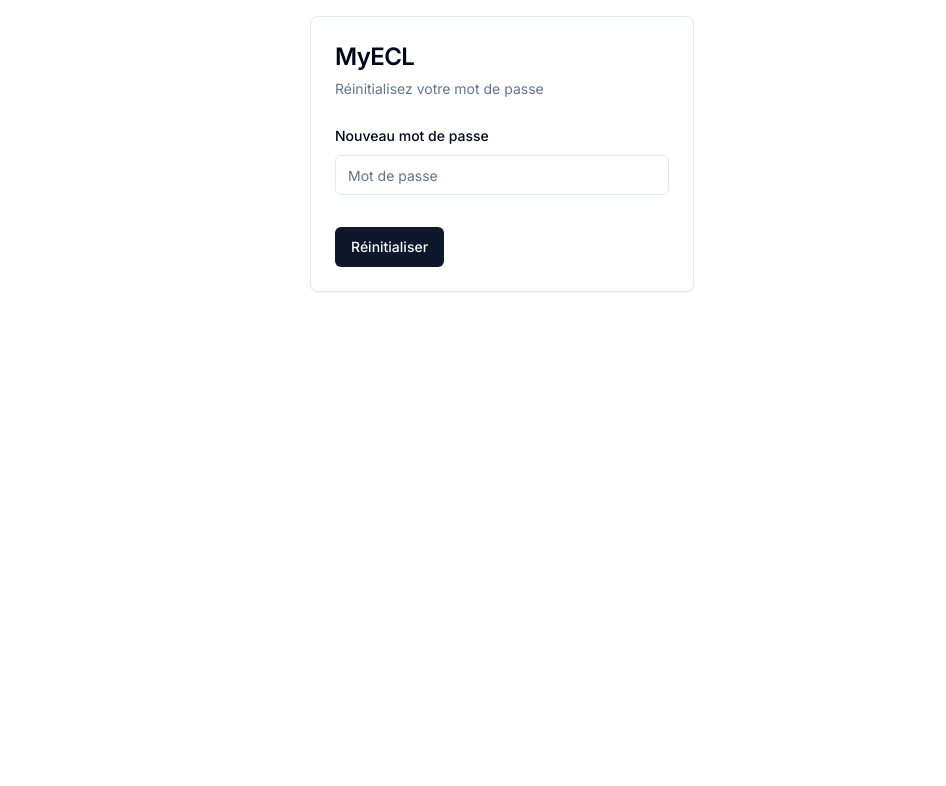
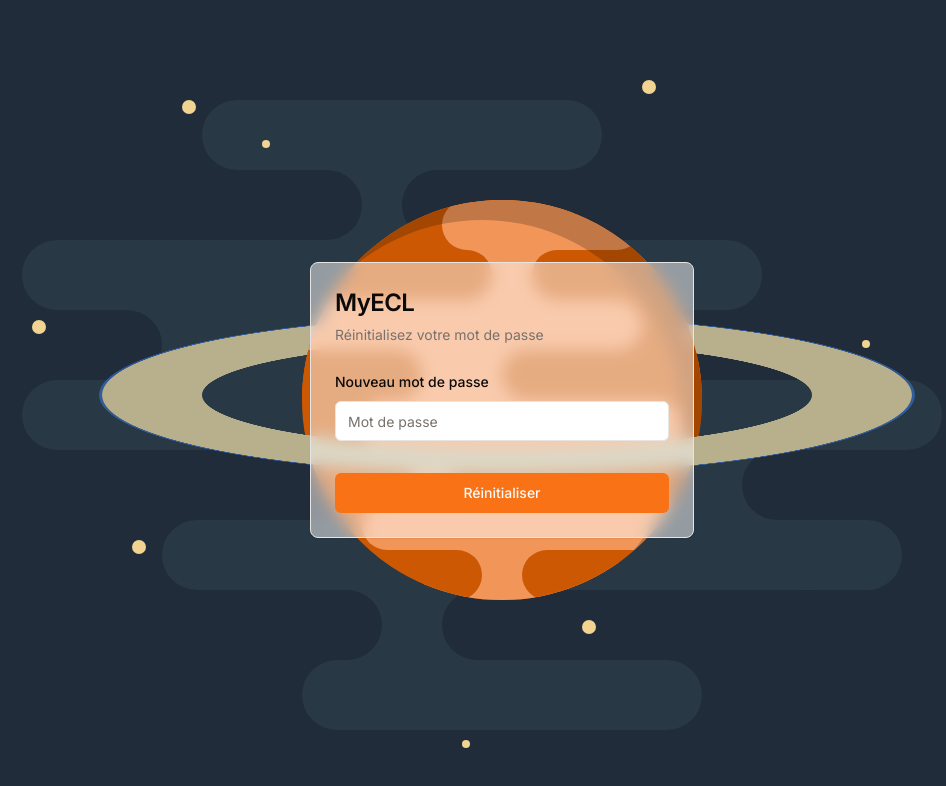
Before and after one commit to aeecleclair/CalypSSO, a Next.js app: page /calypsso/reset-password in a window 1280 px wide. Shown: the top 786 px of the page, without its empty margins (138-1084 px from the left). Built offline with nearby package versions, Linux system fonts and the light colour scheme.

Commit message:
feat: UI improvement

```diff
--- a/src/app/globals.css
+++ b/src/app/globals.css
@@ -5,64 +5,47 @@
 @layer base {
   :root {
     --background: 0 0% 100%;
-    --foreground: 222.2 84% 4.9%;
-
+    --foreground: 20 14.3% 4.1%;
     --card: 0 0% 100%;
-    --card-foreground: 222.2 84% 4.9%;
-
+    --card-foreground: 20 14.3% 4.1%;
     --popover: 0 0% 100%;
-    --popover-foreground: 222.2 84% 4.9%;
-
-    --primary: 222.2 47.4% 11.2%;
-    --primary-foreground: 210 40% 98%;
-
-    --secondary: 210 40% 96.1%;
-    --secondary-foreground: 222.2 47.4% 11.2%;
-
-    --muted: 210 40% 96.1%;
-    --muted-foreground: 215.4 16.3% 46.9%;
-
-    --accent: 210 40% 96.1%;
-    --accent-foreground: 222.2 47.4% 11.2%;
-
+    --popover-foreground: 20 14.3% 4.1%;
+    --primary: 24.6 95% 53.1%;
+    --primary-foreground: 60 9.1% 97.8%;
+    --secondary: 60 4.8% 95.9%;
+    --secondary-foreground: 24 9.8% 10%;
+    --muted: 60 4.8% 95.9%;
+    --muted-foreground: 25 5.3% 44.7%;
+    --accent: 60 4.8% 95.9%;
+    --accent-foreground: 24 9.8% 10%;
     --destructive: 0 84.2% 60.2%;
-    --destructive-foreground: 210 40% 98%;
-
-    --border: 214.3 31.8% 91.4%;
-    --input: 214.3 31.8% 91.4%;
-    --ring: 222.2 84% 4.9%;
-
+    --destructive-foreground: 60 9.1% 97.8%;
+    --border: 20 5.9% 90%;
+    --input: 20 5.9% 90%;
+    --ring: 24.6 95% 53.1%;
     --radius: 0.5rem;
   }
 
   .dark {
-    --background: 222.2 84% 4.9%;
-    --foreground: 210 40% 98%;
-
-    --card: 222.2 84% 4.9%;
-    --card-foreground: 210 40% 98%;
-
-    --popover: 222.2 84% 4.9%;
-    --popover-foreground: 210 40% 98%;
-
-    --primary: 210 40% 98%;
-    --primary-foreground: 222.2 47.4% 11.2%;
-
-    --secondary: 217.2 32.6% 17.5%;
-    --secondary-foreground: 210 40% 98%;
-
-    --muted: 217.2 32.6% 17.5%;
-    --muted-foreground: 215 20.2% 65.1%;
-
-    --accent: 217.2 32.6% 17.5%;
-    --accent-foreground: 210 40% 98%;
-
-    --destructive: 0 62.8% 30.6%;
-    --destructive-foreground: 210 40% 98%;
-
-    --border: 217.2 32.6% 17.5%;
-    --input: 217.2 32.6% 17.5%;
-    --ring: 212.7 26.8% 83.9%;
+    --background: 20 14.3% 4.1%;
+    --foreground: 60 9.1% 97.8%;
+    --card: 20 14.3% 4.1%;
+    --card-foreground: 60 9.1% 97.8%;
+    --popover: 20 14.3% 4.1%;
+    --popover-foreground: 60 9.1% 97.8%;
+    --primary: 20.5 90.2% 48.2%;
+    --primary-foreground: 60 9.1% 97.8%;
+    --secondary: 12 6.5% 15.1%;
+    --secondary-foreground: 60 9.1% 97.8%;
+    --muted: 12 6.5% 15.1%;
+    --muted-foreground: 24 5.4% 63.9%;
+    --accent: 12 6.5% 15.1%;
+    --accent-foreground: 60 9.1% 97.8%;
+    --destructive: 0 72.2% 50.6%;
+    --destructive-foreground: 60 9.1% 97.8%;
+    --border: 12 6.5% 15.1%;
+    --input: 12 6.5% 15.1%;
+    --ring: 20.5 90.2% 48.2%;
   }
 }
 
@@ -71,6 +54,125 @@
     @apply border-border;
   }
   body {
-    @apply bg-background text-foreground;
+    @apply text-foreground bg-background;
+  }
+
+  .saturn {
+    position: relative;
+  }
+
+  .clouds {
+    position: absolute;
+    background-color: #283845;
+    width: 400px;
+    height: 70px;
+    border-radius: 60px;
+    left: -100px;
+    top: -100px;
+    box-shadow: -240px 70px #202c39, 200px 70px #202c39, 60px 70px #283845,
+      -180px 140px #283845, 160px 140px #283845, -440px 210px #202c39,
+      -160px 210px #283845, -180px 280px #283845, 340px 280px #283845,
+      540px 350px #202c39, 340px 350px #283845, 300px 420px #283845,
+      -40px 420px #283845, -220px 490px #202c39, 240px 490px #202c39,
+      60px 490px #283845, 100px 560px #283845;
+  }
+
+  .clouds:before {
+    position: absolute;
+    content: "";
+    background-color: #f2d492;
+    border-radius: 50%;
+    width: 14px;
+    height: 14px;
+    left: -20px;
+    box-shadow: -150px 220px #f2d492, -50px 440px #f2d492, 460px -20px #f2d492,
+      400px 520px #f2d492;
+  }
+
+  .clouds:after {
+    position: absolute;
+    content: "";
+    background-color: #f2d492;
+    border-radius: 50%;
+    width: 8px;
+    height: 8px;
+    left: 60px;
+    top: 40px;
+    box-shadow: 200px 600px #f2d492, 600px 200px #f2d492;
+  }
+
+  .planet {
+    position: relative;
+    width: 400px;
+    height: 400px;
+    border-radius: 50%;
+    background-color: #cc5803;
+    overflow: hidden;
+  }
+
+  .planet:before {
+    content: "";
+    position: absolute;
+    width: 200px;
+    height: 50px;
+    border-radius: 40px;
+    top: 200px;
+    background-color: #f29559;
+    left: 60px;
+    box-shadow: 120px 0 #f29559, -150px 50px #cc5803, 90px 50px #cc5803,
+      -40px 50px #f29559, 0 100px #f29559, 120px 100px #f29559, -80px 150px #cc5803,
+      160px 150px #cc5803, 60px 150px #f29559;
+  }
+
+  .planet:after {
+    content: "";
+    position: absolute;
+    width: 400px;
+    height: 400px;
+    border-radius: 50%;
+    box-shadow: inset -20px 20px rgba(0, 0, 0, 0.2);
+  }
+
+  .ring {
+    width: 810px;
+    height: 610px;
+    border: solid 100px #b8b08d;
+    border-radius: 50%;
+    top: -110px;
+    left: -200px;
+    position: absolute;
+    transform: rotate3d(1, 0, 0, 75deg);
+  }
+
+  .up {
+    position: absolute;
+    width: 400px;
+    height: 200px;
+    border-radius: 200px 200px 0 0;
+    background-color: #cc5803;
+    top: 0;
+    overflow: hidden;
+  }
+
+  .up:before {
+    content: "";
+    position: absolute;
+    width: 200px;
+    height: 50px;
+    border-radius: 40px;
+    left: 140px;
+    background-color: #f29559;
+    box-shadow: -150px 50px #cc5803, 90px 50px #cc5803, -40px 50px #f29559,
+      0 100px #f29559, -160px 100px #f29559, -220px 150px #cc5803, 60px 150px #cc5803,
+      -100px 150px #f29559;
+  }
+
+  .up:after {
+    content: "";
+    position: absolute;
+    width: 400px;
+    height: 200px;
+    border-radius: 200px 200px 0 0;
+    box-shadow: inset -20px 20px rgba(0, 0, 0, 0.2);
   }
 }
--- a/src/app/layout.tsx
+++ b/src/app/layout.tsx
@@ -18,7 +18,19 @@ export default function RootLayout({
   return (
     <html lang="en">
       <body className={inter.className}>
-        <main className="flex flex-col items-center mt-4">{children}</main>
+        <main className="flex flex-col items-center h-screen bg-[#202c39]">
+          <div className="relative z-0 w-full h-screen flex items-center justify-center">
+            <div className="saturn">
+              <div className="clouds"></div>
+              <div className="planet"></div>
+              <div className="ring"></div>
+              <div className="up"></div>
+            </div>
+            <div className="absolute inset-0 flex justify-center items-center z-10">
+              {children}
+            </div>
+          </div>
+        </main>
         <Toaster />
       </body>
     </html>
--- a/src/app/reset-password/page.tsx
+++ b/src/app/reset-password/page.tsx
@@ -90,7 +90,7 @@ export const ResetPasswordForm = () => {
   }
 
   return (
-    <Card className="w-full max-w-sm">
+    <Card className="w-full max-w-sm m-auto backdrop-blur bg-opacity-50 bg-white">
       <CardHeader>
         <CardTitle className="text-2xl">MyECL</CardTitle>
         <CardDescription>Réinitialisez votre mot de passe</CardDescription>
@@ -121,6 +121,7 @@ export const ResetPasswordForm = () => {
               type="submit"
               isLoading={isRegisterLoading}
               label="Réinitialiser"
+              className="w-full"
             />
           </form>
         </Form>
```
